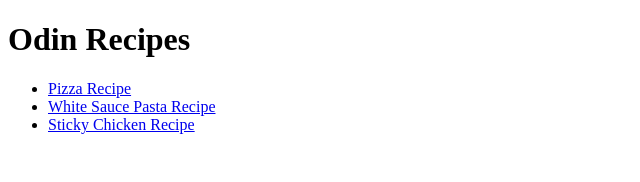
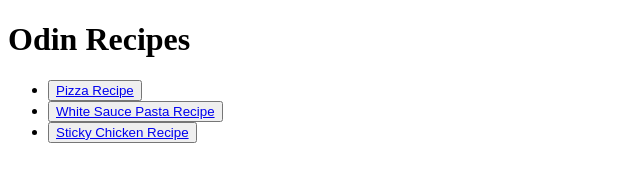
Before and after one commit to nokuzotha-nkiwane/odin-recipes, a plain HTML site: page index.html in a window 1280 px wide. Shown: the whole page, without its empty margins (0-640 px from the left). Drawn offline with Linux system fonts and the light colour scheme.

Commit message:
make recipe links buttons

```diff
--- a/index.html
+++ b/index.html
@@ -11,9 +11,9 @@
 
     <!-- links to recipe websites -->
     <ul>
-        <li><a href="recipes/pizza.html" target="_blank" rel="noreferrer">Pizza Recipe</a></li>
-        <li><a href="recipes/white_sauce_pasta.html" target="_blank" rel="noreferrer">White Sauce Pasta Recipe</a></li>
-        <li><a href="recipes/sticky_chicken.html" target="_blank" rel="noreferrer">Sticky Chicken Recipe</a></li>
+        <li><button><a href="recipes/pizza.html" target="_blank" rel="noreferrer">Pizza Recipe</a></button></li>
+        <li><button><a href="recipes/white_sauce_pasta.html" target="_blank" rel="noreferrer">White Sauce Pasta Recipe</a></button></li>
+        <li><button><a href="recipes/sticky_chicken.html" target="_blank" rel="noreferrer">Sticky Chicken Recipe</a></button></li>
     </ul>
 
 
```
